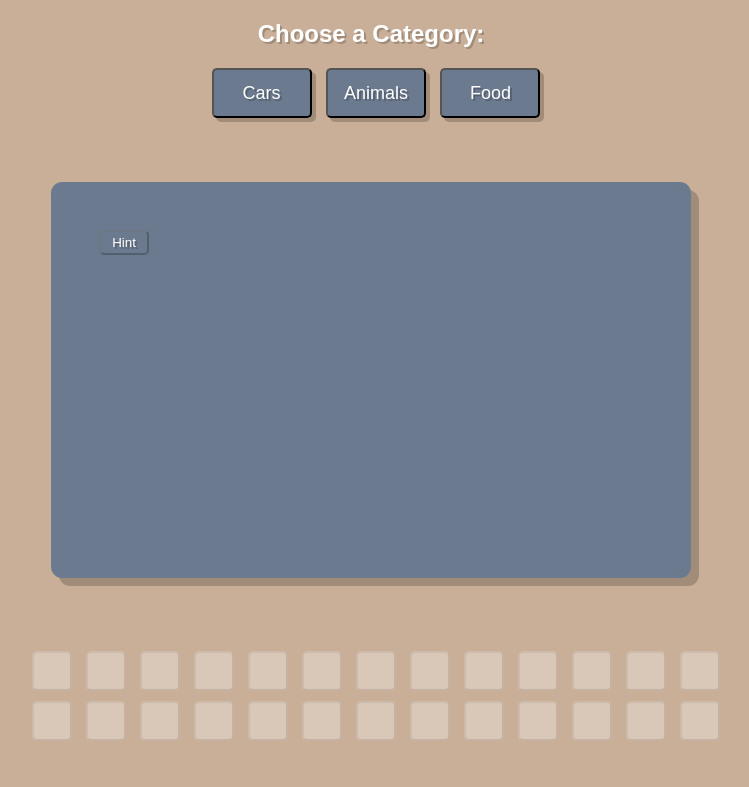
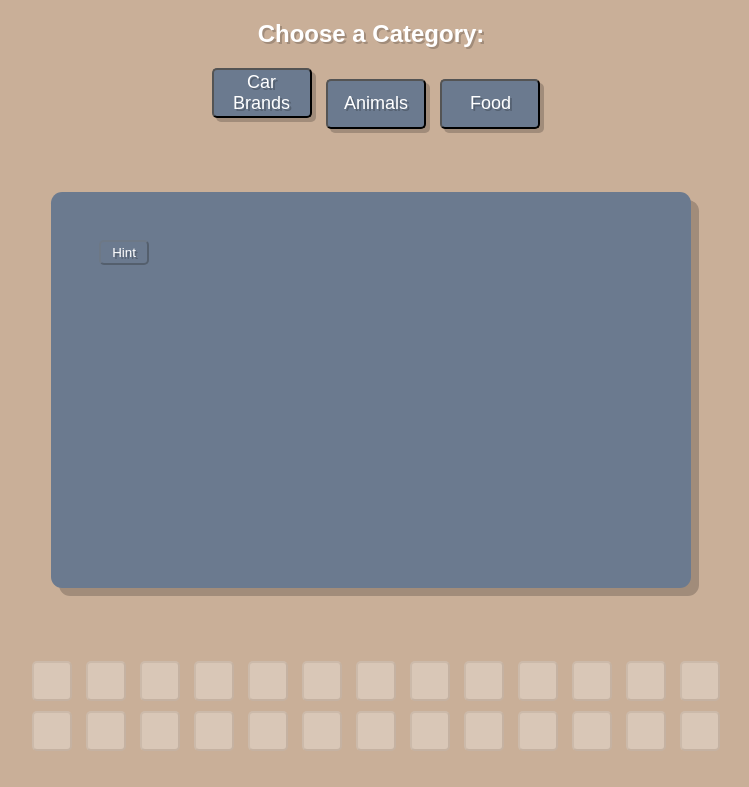
Before and after one commit to JaydenBalajadia/HangmanPersonalProject, a plain HTML site: page index.html in a window 1280 px wide. Shown: the part 53-840 px from the top of the page, without its empty margins (269-1018 px from the left). Drawn offline with Linux system fonts and the light colour scheme; a web font is replaced by a local one.

Commit message:
Update index.html
Update:
- Changed category "Car" to "Car Brands"

```diff
--- a/index.html
+++ b/index.html
@@ -16,7 +16,7 @@
         id="cat1"
         onclick="unclearBtns(); disGenreBtn('cat1'); getCategory('cat1')"
       >
-        Cars
+        Car Brands
       </button>
       <button
         id="cat2"
```
